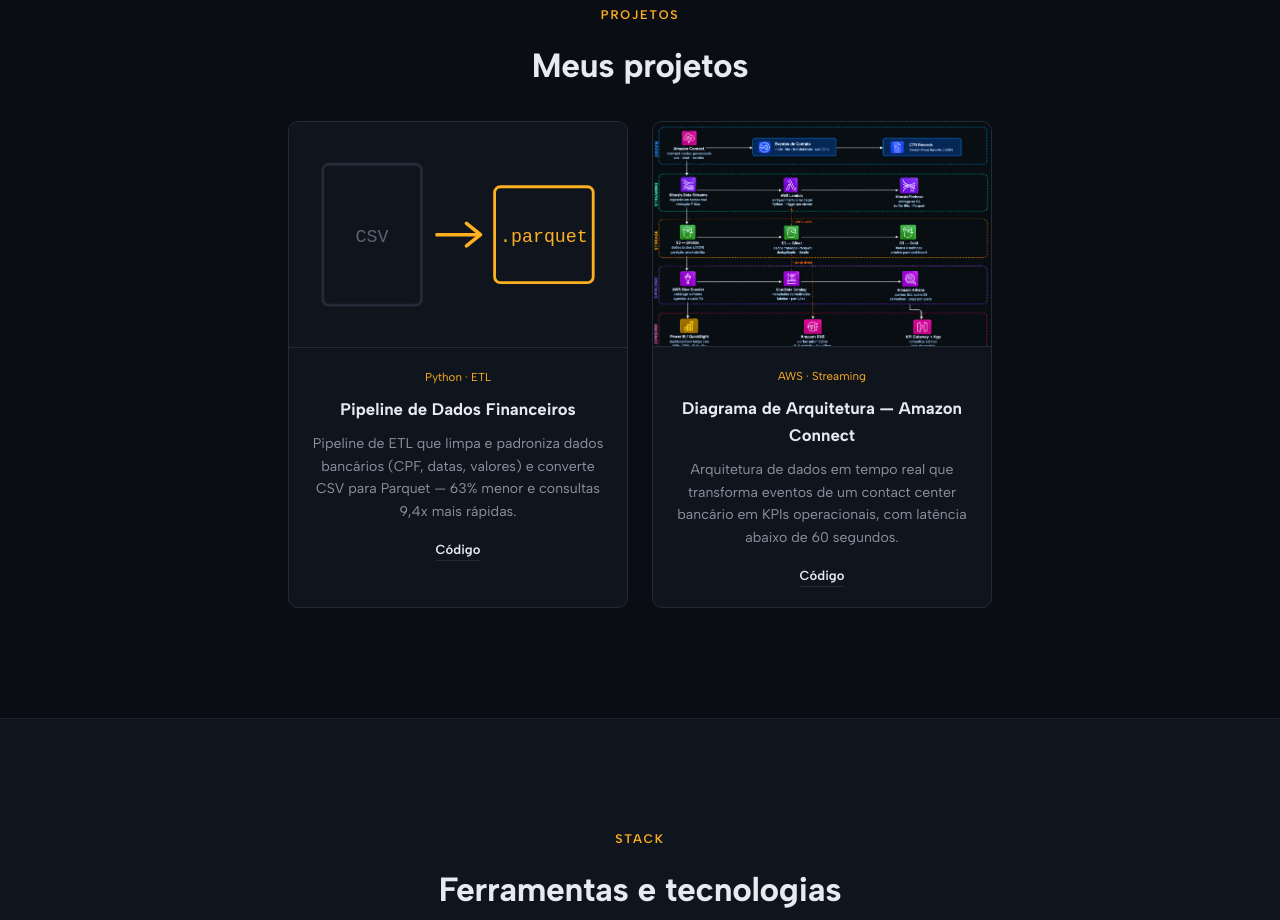
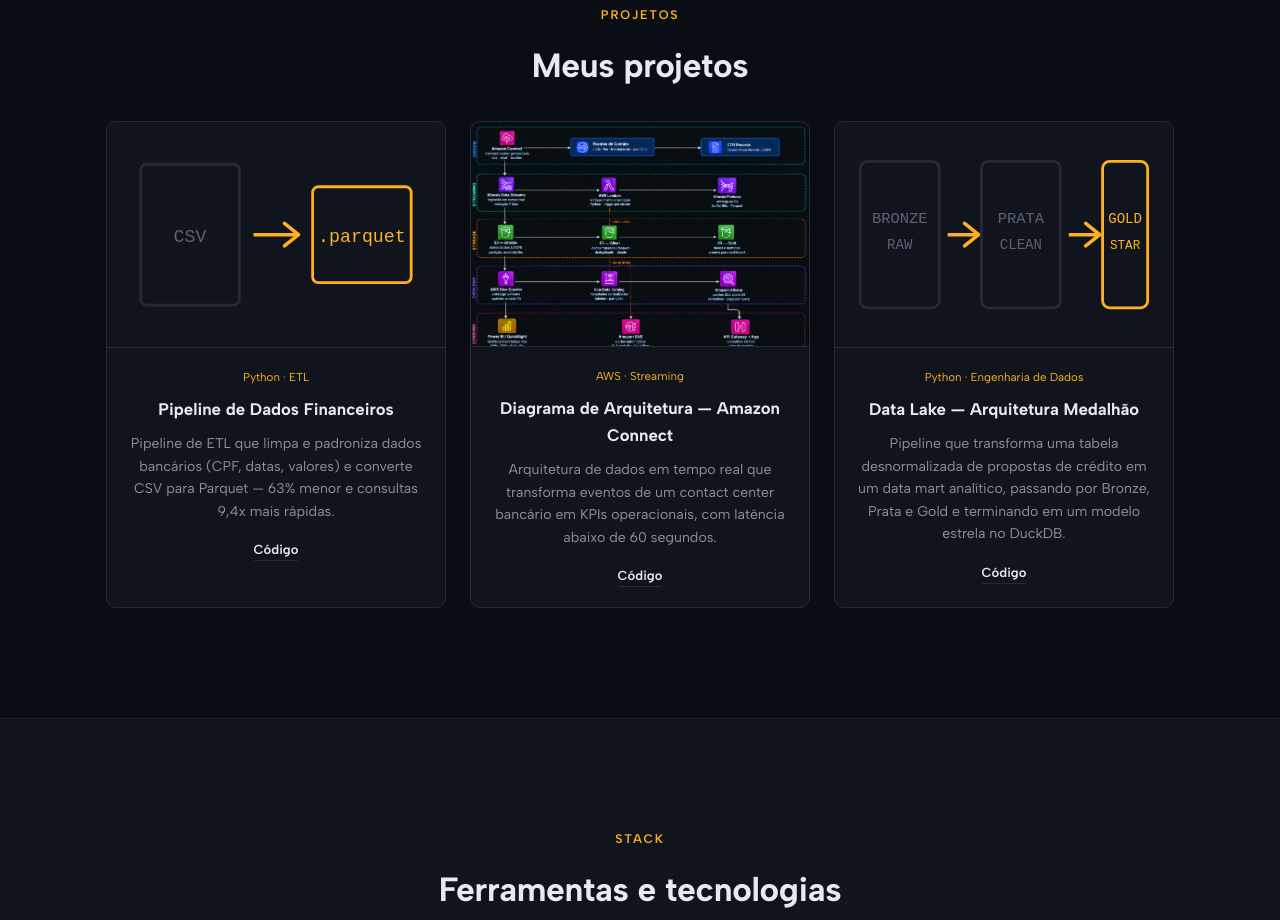
Before and after one commit to Danioliver050/Meu_Portfolio, a website: page index.html in a window 1280 px wide. Shown: the part 1460-2380 px from the top of the page. Drawn offline with Linux system fonts and the light colour scheme.

Commit message:
adicionando terceiro projeto - DataLake

```diff
--- a/index.html
+++ b/index.html
@@ -189,6 +189,35 @@
           </div>
         </div>
       </article>
+
+      <article class="project-card">
+        <div class="project-thumb" aria-hidden="true">
+          <svg viewBox="0 0 240 160">
+            <rect width="240" height="160" fill="var(--bg-alt)"/>
+            <rect x="18" y="28" width="56" height="104" rx="5" fill="none" stroke="var(--border)" stroke-width="2"/>
+            <text x="46" y="72" text-anchor="middle" fill="var(--text-faint)" font-size="11" font-family="monospace">BRONZE</text>
+            <text x="46" y="90" text-anchor="middle" fill="var(--text-faint)" font-size="10" font-family="monospace">RAW</text>
+            <path d="M80 80h20" stroke="var(--accent)" stroke-width="2.5"/>
+            <path d="M92 72l10 8-10 8" fill="none" stroke="var(--accent)" stroke-width="2.5" stroke-linecap="round" stroke-linejoin="round"/>
+            <rect x="104" y="28" width="56" height="104" rx="5" fill="none" stroke="var(--border)" stroke-width="2"/>
+            <text x="132" y="72" text-anchor="middle" fill="var(--text-faint)" font-size="11" font-family="monospace">PRATA</text>
+            <text x="132" y="90" text-anchor="middle" fill="var(--text-faint)" font-size="10" font-family="monospace">CLEAN</text>
+            <path d="M166 80h20" stroke="var(--accent)" stroke-width="2.5"/>
+            <path d="M178 72l10 8-10 8" fill="none" stroke="var(--accent)" stroke-width="2.5" stroke-linecap="round" stroke-linejoin="round"/>
+            <rect x="190" y="28" width="32" height="104" rx="5" fill="none" stroke="var(--accent)" stroke-width="2"/>
+            <text x="206" y="72" text-anchor="middle" fill="var(--accent)" font-size="10" font-family="monospace">GOLD</text>
+            <text x="206" y="90" text-anchor="middle" fill="var(--accent)" font-size="9" font-family="monospace">STAR</text>
+          </svg>
+        </div>
+        <div class="project-body">
+          <span class="project-tag" data-i18n="proj3.tag">Python · Data Engineering</span>
+          <h3 data-i18n="proj3.title">Data Lake — Arquitetura Medalhão</h3>
+          <p data-i18n="proj3.desc">Pipeline que transforma uma tabela desnormalizada de propostas de crédito em um data mart analítico, passando por Bronze, Prata e Gold e terminando em um modelo estrela no DuckDB.</p>
+          <div class="project-links">
+            <a href="https://github.com/Danioliver050/dataWarehouse" target="_blank" rel="noopener" data-i18n="project.link_code">Código</a>
+          </div>
+        </div>
+      </article>
     </div>
   </div>
 </section>
--- a/js/script.js
+++ b/js/script.js
@@ -32,6 +32,9 @@ const translations = {
     "proj2.tag": "AWS · Streaming",
     "proj2.title": "Diagrama de Arquitetura — Amazon Connect",
     "proj2.desc": "Arquitetura de dados em tempo real que transforma eventos de um contact center bancário em KPIs operacionais, com latência abaixo de 60 segundos.",
+    "proj3.tag": "Python · Engenharia de Dados",
+    "proj3.title": "Data Lake — Arquitetura Medalhão",
+    "proj3.desc": "Pipeline que transforma uma tabela desnormalizada de propostas de crédito em um data mart analítico, passando por Bronze, Prata e Gold e terminando em um modelo estrela no DuckDB.",
 
     "stack.eyebrow": "stack",
     "stack.title": "Ferramentas e tecnologias",
@@ -133,6 +136,9 @@ const translations = {
     "proj2.tag": "AWS · Streaming",
     "proj2.title": "Architecture Diagram — Amazon Connect",
     "proj2.desc": "Real-time data architecture that turns banking contact center events into operational KPIs, with latency under 60 seconds.",
+    "proj3.tag": "Python · Data Engineering",
+    "proj3.title": "Data Lake — Medallion Architecture",
+    "proj3.desc": "Pipeline that transforms a denormalized credit-proposal table into an analytical data mart through Bronze, Silver and Gold layers, ending in a star schema in DuckDB.",
 
     "stack.eyebrow": "stack",
     "stack.title": "Tools & technologies",
```
Also changed, not shown: README.md.
